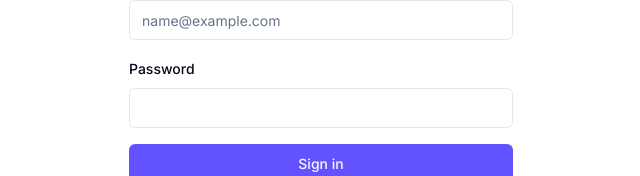
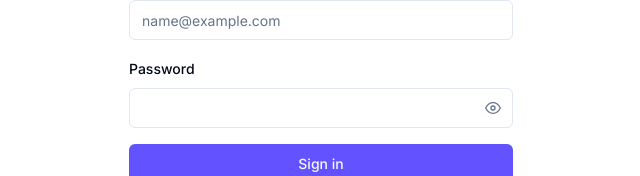
Before and after one commit to yusef03/studynexus, a Next.js app in the folder frontend/: page /en/login in a window 1280 px wide. Shown: the part 346-522 px from the top of the page, without its empty margins (319-959 px from the left). Built offline with nearby package versions, Linux system fonts and the light colour scheme.

Commit message:
docs(claude): update project memory with complete Sprint 1 status

```diff
--- a/frontend/src/components/auth/LoginForm.tsx
+++ b/frontend/src/components/auth/LoginForm.tsx
@@ -18,6 +18,7 @@
   const router = useRouter();
   const [error, setError] = useState<string | null>(null);
   const [loading, setLoading] = useState(false);
+  const [showPassword, setShowPassword] = useState(false);
 
   async function handleSubmit(e: React.FormEvent<HTMLFormElement>) {
     e.preventDefault();
@@ -66,13 +67,34 @@
 
       <div className="space-y-2">
         <Label htmlFor="password">{t("fields.password")}</Label>
+        <div className="relative">
           <Input
             id="password"
             name="password"
-          type="password"
+            type={showPassword ? "text" : "password"}
             required
             autoComplete="current-password"
+            className="pr-10"
           />
+          <button
+            type="button"
+            aria-label={showPassword ? t("fields.hidePassword") : t("fields.showPassword")}
+            onClick={() => setShowPassword((v) => !v)}
+            className="absolute inset-y-0 right-0 flex items-center px-3 text-muted-foreground hover:text-foreground"
+          >
+            {showPassword ? (
+              <svg xmlns="http://www.w3.org/2000/svg" width="16" height="16" viewBox="0 0 24 24" fill="none" stroke="currentColor" strokeWidth="2" strokeLinecap="round" strokeLinejoin="round" aria-hidden="true">
+                <path d="M17.94 17.94A10.07 10.07 0 0112 20c-7 0-11-8-11-8a18.45 18.45 0 015.06-5.94M9.9 4.24A9.12 9.12 0 0112 4c7 0 11 8 11 8a18.5 18.5 0 01-2.16 3.19m-6.72-1.07a3 3 0 11-4.24-4.24"/>
+                <line x1="1" y1="1" x2="23" y2="23"/>
+              </svg>
+            ) : (
+              <svg xmlns="http://www.w3.org/2000/svg" width="16" height="16" viewBox="0 0 24 24" fill="none" stroke="currentColor" strokeWidth="2" strokeLinecap="round" strokeLinejoin="round" aria-hidden="true">
+                <path d="M1 12s4-8 11-8 11 8 11 8-4 8-11 8-11-8-11-8z"/>
+                <circle cx="12" cy="12" r="3"/>
+              </svg>
+            )}
+          </button>
+        </div>
       </div>
 
       {error && (
```
Also changed, not shown: 1 other file (tests, documents, lock files or other folders). Lines whose indentation alone changed are shown as unchanged.
